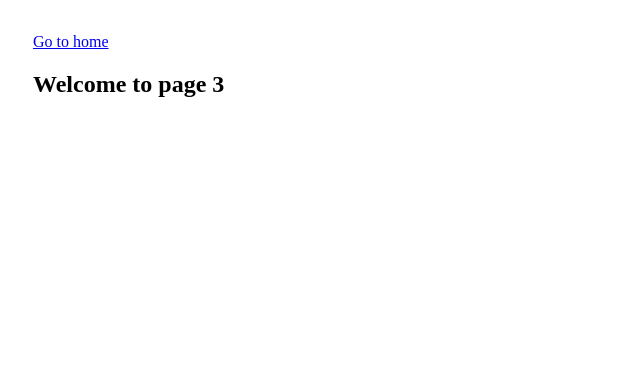
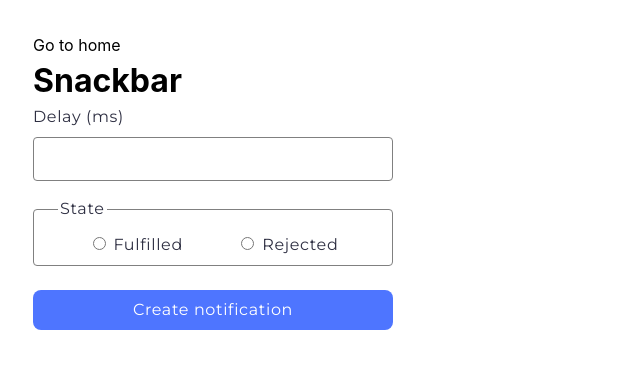
Before and after one commit to VyshnevskaO/goit-js-hw-10, a website built with Vite: page src/2-snackbar.html in a window 1280 px wide. Shown: the whole page, without its empty margins (0-640 px from the left). Built offline with nearby package versions, Linux system fonts and the light colour scheme.

Commit message:
second task done

```diff
--- a/src/2-snackbar.html
+++ b/src/2-snackbar.html
@@ -5,13 +5,40 @@
     <meta http-equiv="X-UA-Compatible" content="IE=edge" />
     <meta name="viewport" content="width=device-width, initial-scale=1.0" />
     <title>Snackbar</title>
-    <link rel="stylesheet" href="./css/additional-styles.css" />
+    <link rel="stylesheet" href="./css/styles.css" />
+    <style>
+      @import url('https://fonts.googleapis.com/css2?family=Montserrat&display=swap');
+    </style>
   </head>
   <body>
-    <section>
-      <a href="./index.html">Go to home</a>
-      <h1>Welcome to page 3</h1>
-    </section>
-    <script type="module" src="./2-snackbar.html"></script>
+    <a href="./index.html">Go to home</a>
+    <h1>Snackbar</h1>
+
+    <form class="form">
+      <label class="delay">
+        Delay (ms)
+        <input class="input-delay" type="number" name="delay" required />
+      </label>
+
+      <fieldset class="input-select">
+        <legend class="state">State</legend>
+        <p class="select-state">
+          <label>
+            <input type="radio" name="state" value="fulfilled" required />
+            Fulfilled
+          </label>
+          <label>
+            <input type="radio" name="state" value="rejected" required />
+            Rejected
+          </label>
+        </p>
+      </fieldset>
+
+      <button class="snackbar-sbmt-btn" type="submit">
+        Create notification
+      </button>
+    </form>
+
+    <script type="module" src="./js/2-snackbar.js"></script>
   </body>
 </html>
--- /dev/null
+++ b/src/css/additional-styles-snackbar.css
@@ -0,0 +1,59 @@
+ form {
+   font-family: "Montserrat", sans-serif;
+   letter-spacing: 0.04em;
+  color: #2e2f42;
+
+    display: flex;
+    flex-direction: column;
+    width: 360px;
+}
+
+.select-state{
+  display: flex;
+  justify-content: space-evenly;
+  align-items: center;
+}
+
+.delay{
+  display: flex;
+  flex-direction: column;
+  gap: 8px;
+}
+
+input{
+border: 1px solid #808080;
+  border-radius: 4px;
+}
+ .input-delay {
+    height: 40px;
+border-radius: 4px;
+ }
+
+.input-select {
+      border-style: none;
+      border: 1px solid #808080;
+      border-radius: 4px;
+
+      margin: 16px 0 24px 0;
+      padding:12px 0 8px 0 ;
+}
+
+.state{
+      margin-left: 24px;
+}
+
+.snackbar-sbmt-btn {
+  background: #4e75ff;
+  border-radius: 8px;
+    padding: 8px 16px;
+    width: 360px;
+    height: 40px;
+    border: transparent;
+
+    font-family: "Montserrat", sans-serif;
+    font-size: 16px;
+
+    line-height: 1.5;
+    letter-spacing: 0.04em;
+    color: #fff;
+}
--- a/src/css/styles.css
+++ b/src/css/styles.css
@@ -6,18 +6,19 @@
 */
 @import url('./reset.css');
 @import url('./vite-promo.css');
-@import url('./additional-styles.css');
+@import url('./additional-styles-timer.css');
+@import url('./additional-styles-snackbar.css');
 
 
 
 :root {
-  font-family: Inter, Avenir, Helvetica, Arial, sans-serif;
+  font-family: Inter, Avenir, Helvetica, Arial, Montserrat, sans-serif;
   font-size: 16px;
-  line-height: 24px;
+  line-height: 1.5;
   font-weight: 400;
 
-  color: #242424;
-  background-color: rgba(255, 255, 255, 0.87);
+  /* color: #242424;
+  background-color: rgba(255, 255, 255, 0.87); */
 
   font-synthesis: none;
   text-rendering: optimizeLegibility;
--- a/src/js/2-snackbar.js
+++ b/src/js/2-snackbar.js
@@ -0,0 +1,38 @@
+import iziToast from "izitoast";
+import "izitoast/dist/css/iziToast.min.css";
+
+
+
+const form = document.querySelector(".form");
+form.addEventListener("submit", onBtnSubmit);
+
+
+function onBtnSubmit(event) {
+    event.preventDefault();
+
+    const ms = event.currentTarget.elements.delay.value;
+    const stateStatus = event.currentTarget.elements.state.value;
+
+    const promise = new Promise((resolve, reject) => {
+
+        if (stateStatus === "fulfilled") {
+            resolve(`✅ Fulfilled promise in ${ms} ms`);
+        } else {
+            reject(`❌ Rejected promise in ${ms} ms`);
+        }
+    })
+
+
+    promise
+        .then(data => {
+            setTimeout(() => {
+                iziToast.show({ message: `${data}`, backgroundColor: '#59a10d', messageColor: '#fff' });
+            }, ms)
+        })
+        .catch(data => {
+            setTimeout(() => {
+                iziToast.show({ message: `${data}`, backgroundColor: ' #ef4040', messageColor: '#fff' });
+            }, ms)
+        });
+
+}
```
Also changed, not shown: src/css/additional-styles-timer.css (renamed from src/css/additional-styles.css).
